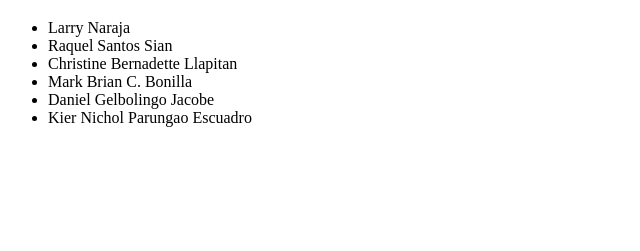
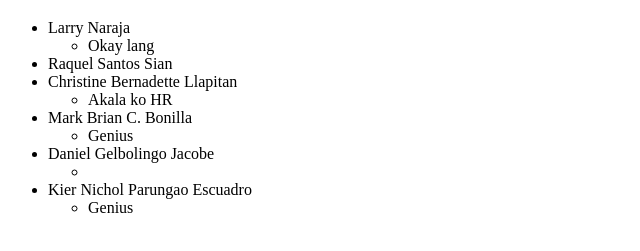
Before and after one commit to MichaelLawrenceNaraja/fixing-conflict, a plain HTML site: page index.html in a window 1280 px wide. Shown: the part 61-312 px from the top of the page, without its empty margins (0-640 px from the left). Drawn offline with Linux system fonts and the light colour scheme.

Commit message:
Sian, raquel

```diff
--- a/index.html
+++ b/index.html
@@ -10,11 +10,26 @@
 		<h1>Okay Na.</h1>
 		<ul>
 			<li>Larry Naraja</li>
+			<ul>
+				<li>Okay lang </li>
+			</ul>
 			<li>Raquel Santos Sian </li>
 			<li>Christine Bernadette Llapitan</li>
+			<ul>
+				<li> Akala ko HR </li>
+			</ul>
 			<li>Mark Brian C. Bonilla</li>
+			<ul>
+				<li> Genius</li>
+			</ul>
 			<li>Daniel Gelbolingo Jacobe</li>
+			<ul>
+				<li> </li>
+			</ul>
 			<li>Kier Nichol Parungao Escuadro</li>
+			<ul>
+				<li> Genius </li>
+			</ul>
 		</ul>
 	</body>
 </html>
```
